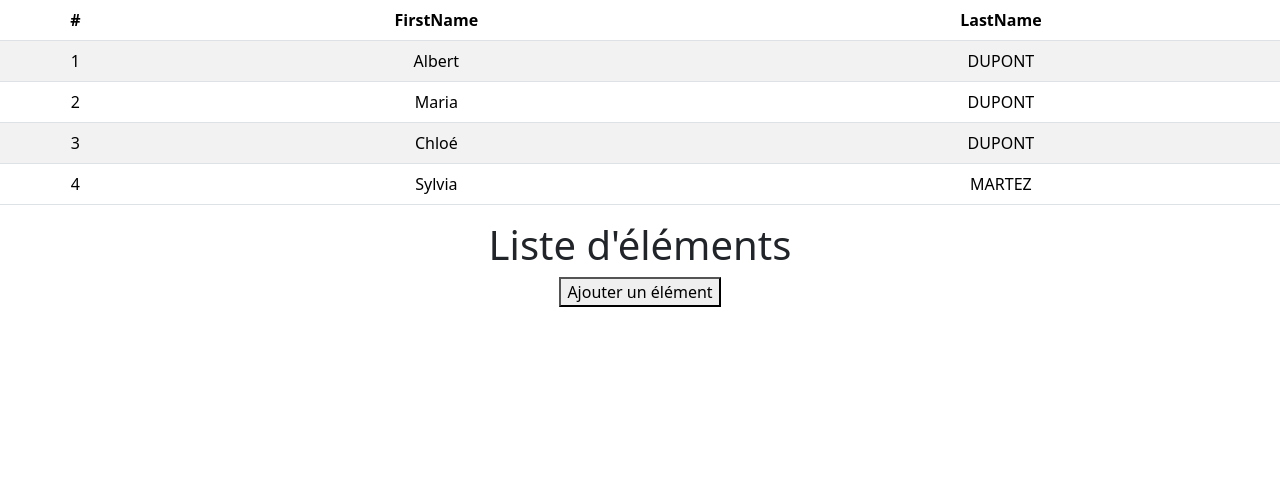
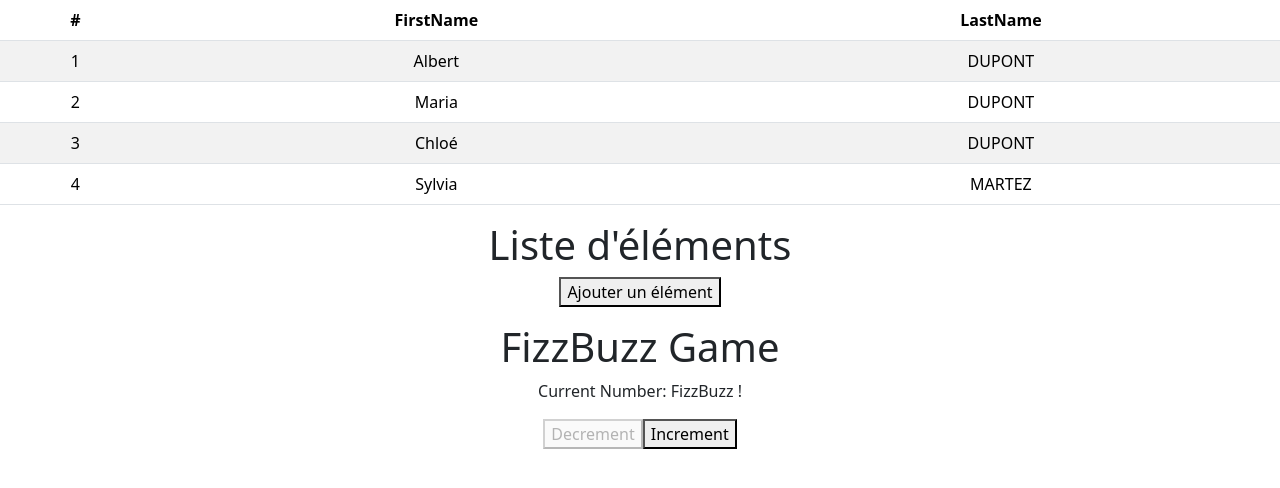
Before and after one commit to Nashka92/react-cda4, a React (Create React App) app: page / in a window 1280 px wide. Shown: the top 488 px of the page. Built offline with nearby package versions, Linux system fonts and the light colour scheme.

Commit message:
feat(tp_3): exo 3 fizz buzz

```diff
--- a/src/App.js
+++ b/src/App.js
@@ -3,12 +3,14 @@ import "./App.css";
 import "bootstrap/dist/css/bootstrap.min.css";
 import TabPersons from "./components/TabPersons";
 import Listing from "./components/Listing";
+import FizzBuzz from "./components/FizzBuzz";
 
 function App() {
   return (
     <div className="App">
       <TabPersons />
       <Listing />
+      <FizzBuzz />
     </div>
   );
 }
--- /dev/null
+++ b/src/components/FizzBuzz.js
@@ -0,0 +1,29 @@
+import React, { useState } from 'react';
+
+function FizzBuzz() {
+    // initialisation du useState a 0, le FizzBuzz  démarre à 0.
+  const [number, setNumber] = useState(0);
+  const maxValue = 100;
+
+  const fizzBuzzLogic = (num) => {
+    if (num % 15 === 0) return 'FizzBuzz !';
+    if (num % 3 === 0) return 'Fizz !';
+    if (num % 5 === 0) return 'Buzz !';
+    return num;
+  };
+
+  return (
+    <div>
+      <h1>FizzBuzz Game</h1>
+      <p>Current Number: {fizzBuzzLogic(number)}</p>
+      <button onClick={() => setNumber(number - 1)} disabled={number <= 0}>
+        Decrement
+      </button>
+      <button onClick={() => setNumber(number + 1)} disabled={number >= maxValue}>
+        Increment
+      </button>
+    </div>
+  );
+}
+
+export default FizzBuzz;
```
